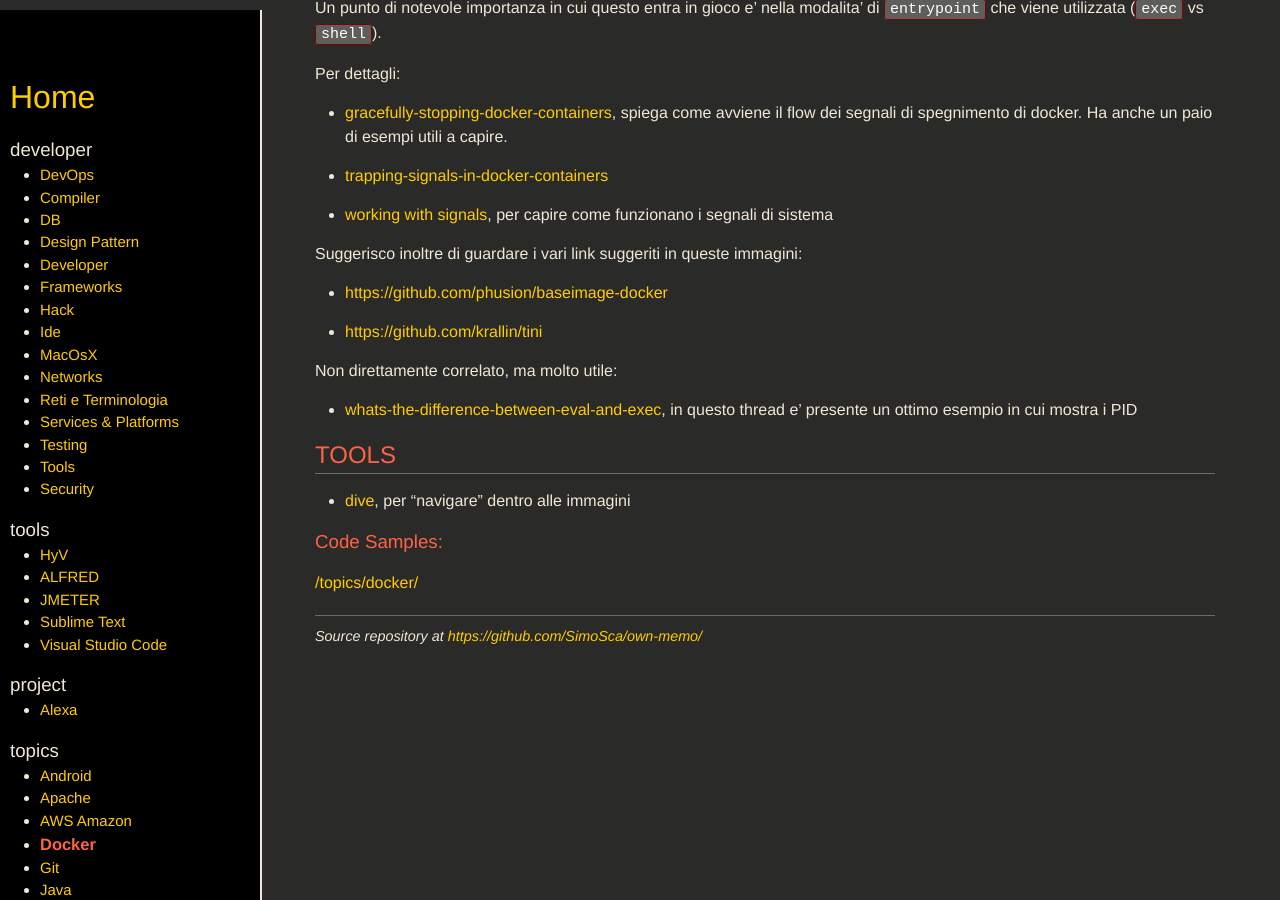
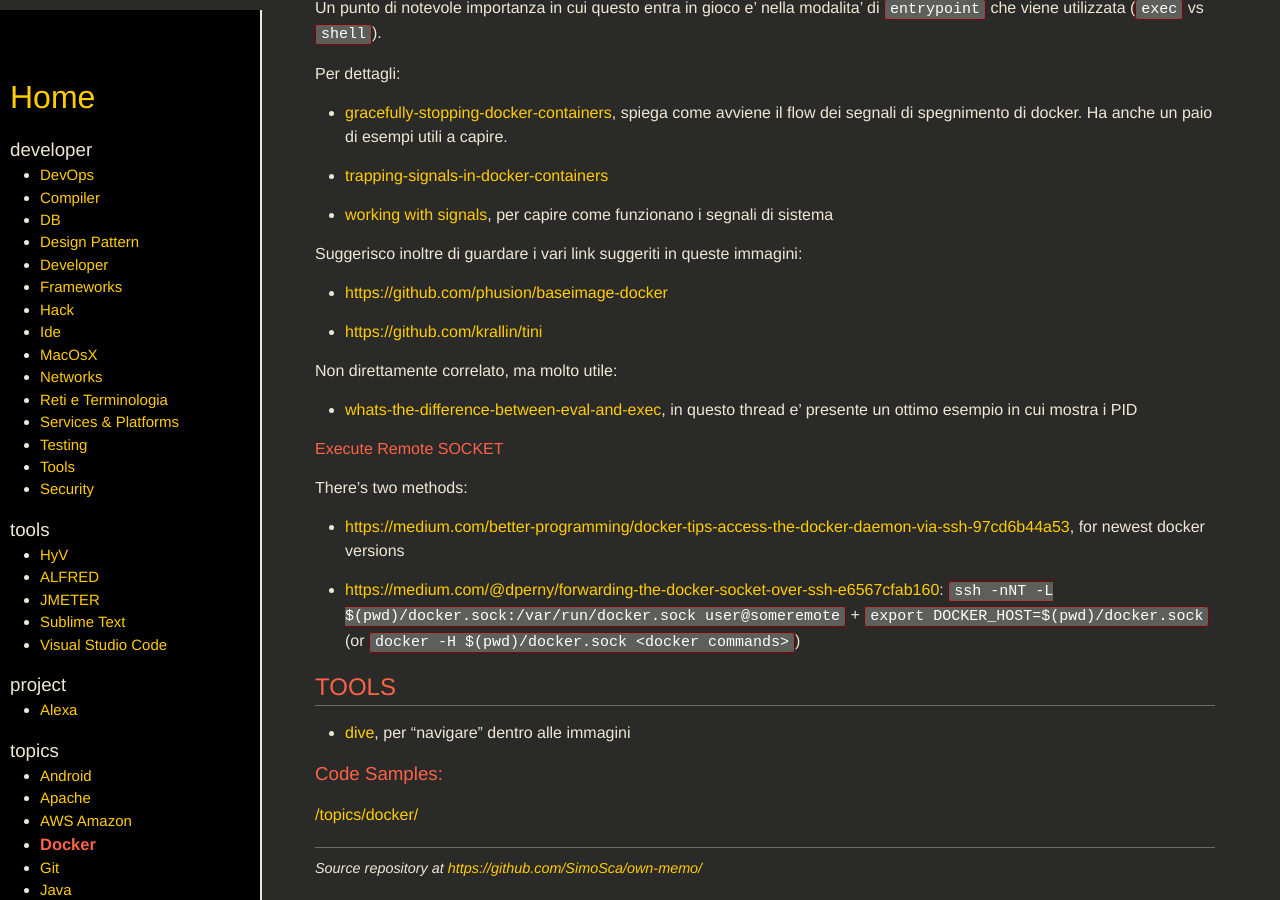
Before and after one commit to SimoSca/own-memo, a Jekyll site: the page built from _pages/topics/docker.md, in a window 1280 px wide and 900 px high, scrolled down 672 px. Built offline with Jekyll 4.4.1, drawn with Linux system fonts in a browser that asks for light colours; nearby versions of some CDN libraries.

Commit message:
[improved][docker] added notes to use remote docker socket

```diff
--- a/_pages/topics/docker.md
+++ b/_pages/topics/docker.md
@@ -60,6 +60,17 @@ Non direttamente correlato, ma molto utile:
 in questo thread e' presente un ottimo esempio in cui mostra i PID
 
 
+#### Execute Remote SOCKET
+
+There's two methods:
+
+- [https://medium.com/better-programming/docker-tips-access-the-docker-daemon-via-ssh-97cd6b44a53](https://medium.com/better-programming/docker-tips-access-the-docker-daemon-via-ssh-97cd6b44a53), for newest docker versions
+
+- [https://medium.com/@dperny/forwarding-the-docker-socket-over-ssh-e6567cfab160](https://medium.com/@dperny/forwarding-the-docker-socket-over-ssh-e6567cfab160): `ssh -nNT -L $(pwd)/docker.sock:/var/run/docker.sock user@someremote` + `export DOCKER_HOST=$(pwd)/docker.sock
+` (or `docker -H $(pwd)/docker.sock <docker commands>`)
+
+
+
 TOOLS
 -----
 
```
